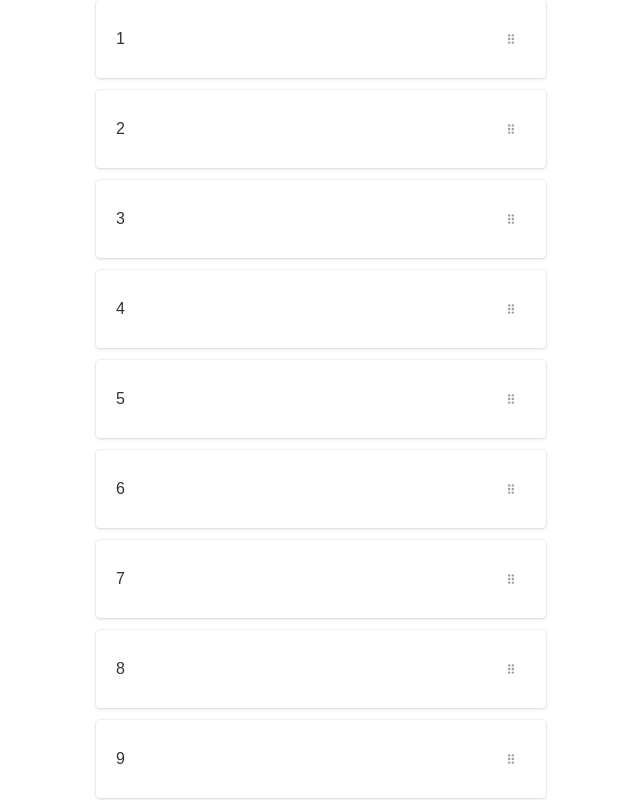
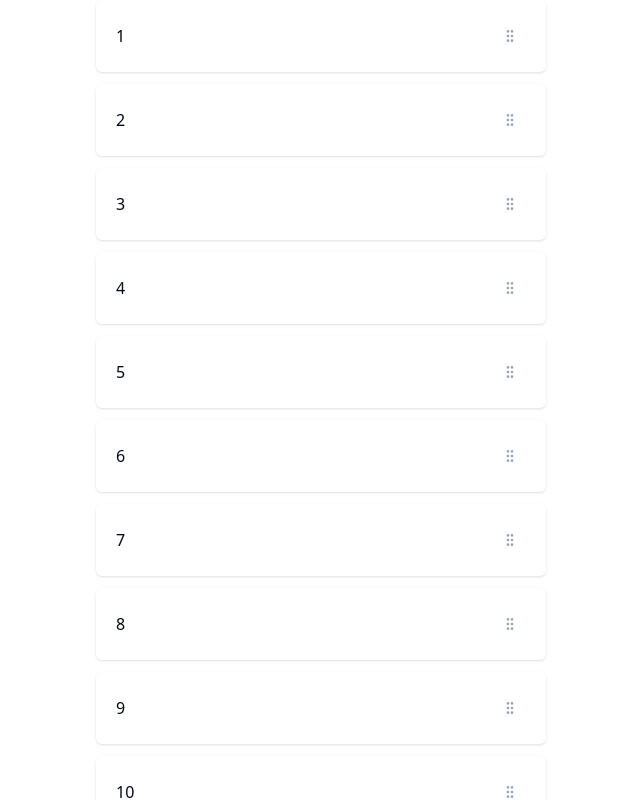
Before and after one commit to oliverilp/next-tasks, a Next.js app: page /shadcn in a window 1280 px wide. Shown: the top 800 px of the page, without its empty margins (319-959 px from the left). Built offline with nearby package versions, Linux system fonts and the light colour scheme.

Commit message:
Remove CSS file

```diff
--- a/src/app/globals.css
+++ b/src/app/globals.css
@@ -1,3 +1,9 @@
+* {
+  box-sizing: border-box;
+  padding: 0;
+  margin: 0;
+}
+
 @tailwind base;
 @tailwind components;
 @tailwind utilities;
--- a/src/components/sortable/Item/SortableItem.css
+++ /dev/null
@@ -1,51 +0,0 @@
-.SortableItem {
-  display: flex;
-  justify-content: space-between;
-  flex-grow: 1;
-  align-items: center;
-  padding: 18px 20px;
-  background-color: #fff;
-  box-shadow:
-    0 0 0 calc(1px / var(--scale-x, 1)) rgba(63, 63, 68, 0.05),
-    0 1px calc(3px / var(--scale-x, 1)) 0 rgba(34, 33, 81, 0.15);
-  border-radius: calc(4px / var(--scale-x, 1));
-  box-sizing: border-box;
-  list-style: none;
-  color: #333;
-  font-weight: 400;
-  font-size: 1rem;
-  font-family: sans-serif;
-}
-
-.DragHandle {
-  display: flex;
-  width: 12px;
-  padding: 15px;
-  align-items: center;
-  justify-content: center;
-  flex: 0 0 auto;
-  touch-action: none;
-  cursor: var(--cursor, pointer);
-  border-radius: 5px;
-  border: none;
-  outline: none;
-  appearance: none;
-  background-color: transparent;
-  -webkit-tap-highlight-color: transparent;
-}
-
-.DragHandle:hover {
-  background-color: rgba(0, 0, 0, 0.05);
-}
-
-.DragHandle:focus-visible {
-  box-shadow: 0 0px 0px 2px #4c9ffe;
-}
-
-.DragHandle svg {
-  flex: 0 0 auto;
-  margin: auto;
-  height: 100%;
-  overflow: visible;
-  fill: #919eab;
-}
--- a/src/components/sortable/Item/SortableItem.tsx
+++ b/src/components/sortable/Item/SortableItem.tsx
@@ -14,7 +14,7 @@ import type {
 import { useSortable } from '@dnd-kit/sortable';
 import { CSS } from '@dnd-kit/utilities';
 
-import './SortableItem.css';
+import { GripVertical } from 'lucide-react';
 
 interface Props {
   id: UniqueIdentifier;
@@ -58,7 +58,11 @@ export function SortableItem({ children, id }: PropsWithChildren<Props>) {
 
   return (
     <SortableItemContext.Provider value={context}>
-      <li className="SortableItem" ref={setNodeRef} style={style}>
+      <li
+        className="flex flex-grow list-none items-center justify-between rounded-md bg-white px-5 py-3 font-sans font-normal shadow"
+        ref={setNodeRef}
+        style={style}
+      >
         {children}
       </li>
     </SortableItemContext.Provider>
@@ -70,15 +74,15 @@ export function DragHandle() {
 
   return (
     <button
-      className="DragHandle"
+      className="flex w-3 cursor-grab touch-none appearance-none items-center justify-center rounded border-0 bg-transparent p-4 outline-0 hover:bg-black/5"
       {...attributes}
       {...listeners}
       ref={ref}
       type="button"
     >
-      <svg viewBox="0 0 20 20" width="12">
-        <path d="M7 2a2 2 0 1 0 .001 4.001A2 2 0 0 0 7 2zm0 6a2 2 0 1 0 .001 4.001A2 2 0 0 0 7 8zm0 6a2 2 0 1 0 .001 4.001A2 2 0 0 0 7 14zm6-8a2 2 0 1 0-.001-4.001A2 2 0 0 0 13 6zm0 2a2 2 0 1 0 .001 4.001A2 2 0 0 0 13 8zm0 6a2 2 0 1 0 .001 4.001A2 2 0 0 0 13 14z" />
-      </svg>
+      <div className="flex-shrink-0">
+        <GripVertical size={16} color="#94a3b8" />
+      </div>
     </button>
   );
 }
```
